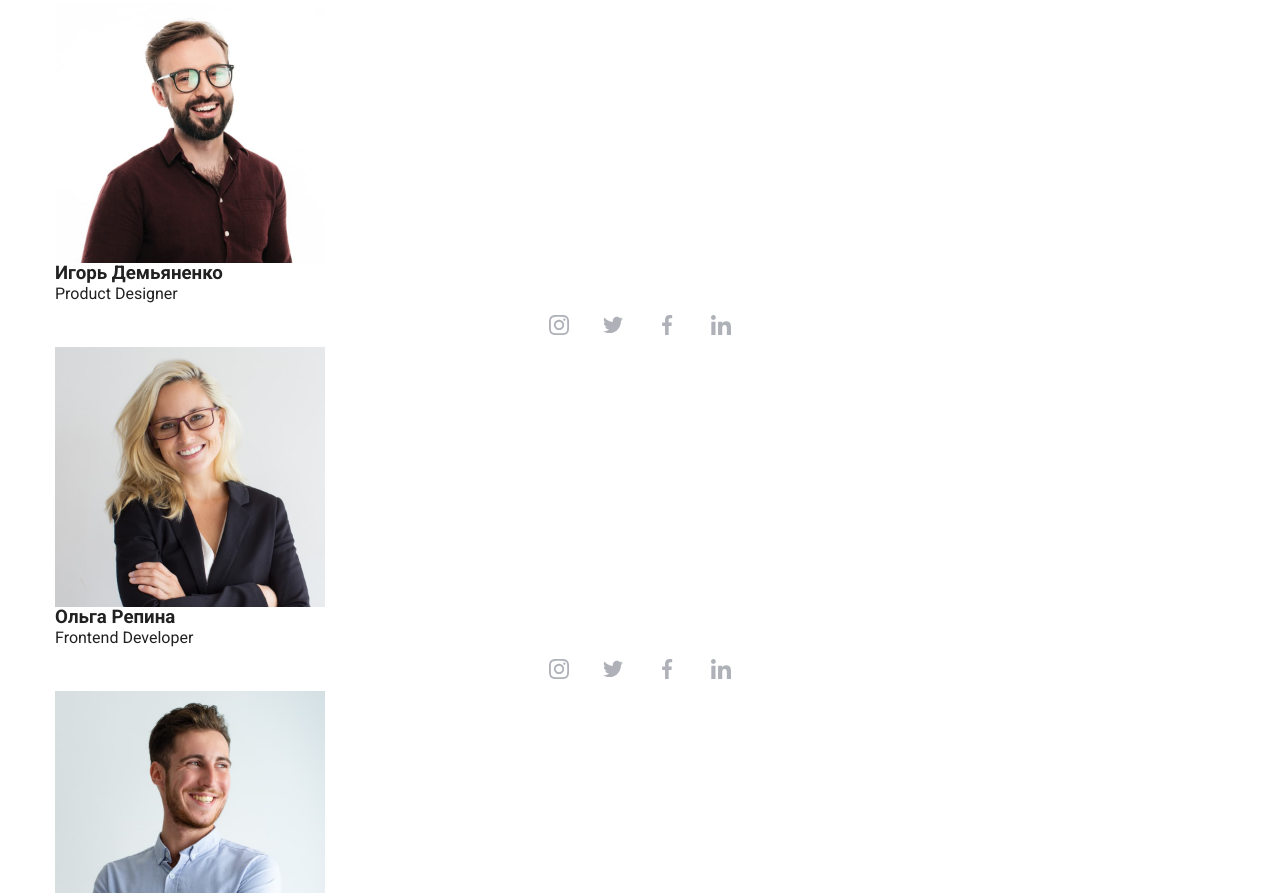
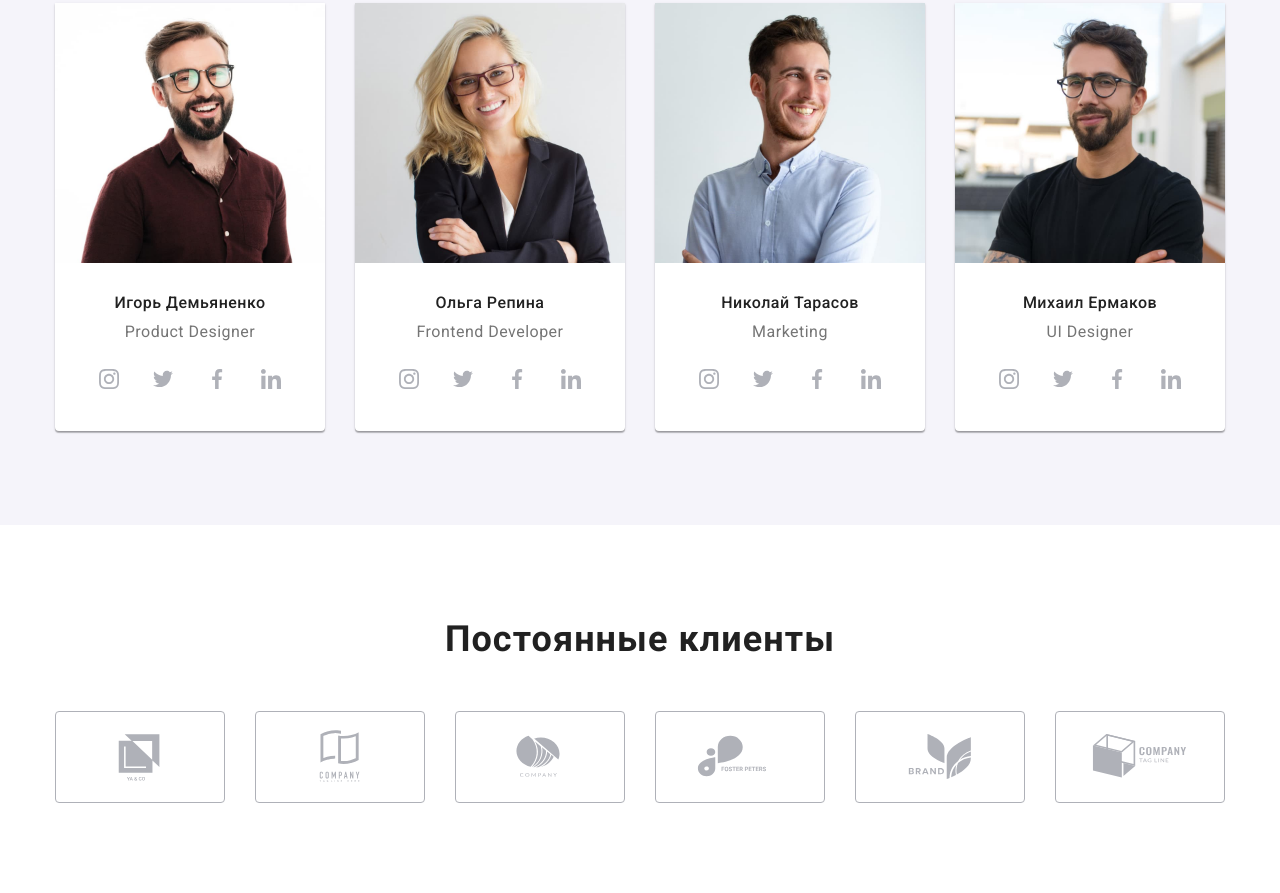
Before and after one commit to dima-zharyy/goit-markup-hw-08, a plain HTML site: page index.html in a window 1280 px wide. Shown: the part 1810-2703 px from the top of the page. Drawn offline with nearby package versions, Linux system fonts and the light colour scheme.

Commit message:
edited-team-clients

```diff
--- a/sass/layout/_clients.scss
+++ b/sass/layout/_clients.scss
@@ -1,37 +1,71 @@
-// .clients-list {
-//   display: flex;
-// }
+.clients-list {
+  display: flex;
+  @media screen and (max-width: 1199px) {
+    flex-wrap: wrap;
+    margin-right: -30px;
+    margin-bottom: -30px;
+  }
+}
 
-// .clients-list__item {
-//   @include centered-flex;
-//   flex-basis: calc((100% - 150px) / 6);
-//   width: 170px;
-//   height: 92px;
+.clients-list__item {
+  @include centered-flex;
+  height: 92px;
+  @media screen and (max-width: 1199px) {
+    margin-right: 30px;
+    margin-bottom: 30px;
+  }
 
-//   &:not(:last-child) {
-//     margin-right: $gallery-item-margin;
-//   }
-// }
+  @media screen and (max-width: 767px) {
+    flex-basis: calc(100% / 2 - 30px);
+    width: 210px;
+  }
 
-// .clients-list__link {
-//   @include centered-flex;
-//   width: 170px;
-//   height: 92px;
+  @media screen and (min-width: 768px) and (max-width: 1199px) {
+    flex-basis: calc(100% / 3 - 30px);
+    width: 226px;
+  }
 
-//   color: #afb1b8;
+  @media screen and (min-width: 1200px) {
+    flex-basis: calc((100% - 150px) / 6);
+    width: 170px;
+  }
+  &:not(:last-child) {
+    @media screen and (min-width: 1200px) {
+      margin-right: 30px;
+    }
+  }
+}
 
-//   border: 1px solid #afb1b8;
-//   border-radius: 4px;
+.clients-list__link {
+  @include centered-flex;
+  @media screen and (max-width: 767px) {
+    width: 210px;
+  }
 
-//   transition: $transition-color, $transition-border;
+  @media screen and (min-width: 768px) and (max-width: 1199px) {
+    width: 226px;
+  }
 
-//   &:hover,
-//   &:focus {
-//     color: $accent-color;
-//     border: 1px solid $accent-color;
-//   }
-// }
+  @media screen and (min-width: 1200px) {
+    width: 170px;
+  }
 
-// .clients-list__icon {
-//   fill: currentColor;
-// }
+  height: 92px;
+
+  color: #afb1b8;
+
+  border: 1px solid #afb1b8;
+  border-radius: 4px;
+
+  transition: $transition-color, $transition-border;
+
+  &:hover,
+  &:focus {
+    color: $accent-color;
+    border: 1px solid $accent-color;
+  }
+}
+
+.clients-list__icon {
+  fill: currentColor;
+}
--- a/sass/layout/_team.scss
+++ b/sass/layout/_team.scss
@@ -1,43 +1,58 @@
-// .section--other-background {
-//   background-color: $secondary-background-color;
-// }
+.section--other-background {
+  background-color: $secondary-background-color;
+}
 
-// .team-list {
-//   display: flex;
-// }
+.team-list {
+  @media screen and (min-width: 768px) {
+    display: flex;
+    flex-wrap: wrap;
+  }
 
-// .team-list__item {
-//   background-color: $primary-white-color;
-//   box-shadow: 0px 1px 3px rgba(0, 0, 0, 0.12), 0px 1px 1px rgba(0, 0, 0, 0.14),
-//     0px 2px 1px rgba(0, 0, 0, 0.2);
-//   border-radius: 0px 0px 4px 4px;
+  @media screen and (min-width: 768px) and (max-width: 1199px) {
+    margin-right: -30px;
+    margin-bottom: -30px;
+  }
+}
 
-//   &:not(:nth-child(4n)) {
-//     margin-right: 30px;
-//   }
-// }
+.team-list__item {
+  background-color: $primary-white-color;
+  box-shadow: 0px 1px 3px rgba(0, 0, 0, 0.12), 0px 1px 1px rgba(0, 0, 0, 0.14),
+    0px 2px 1px rgba(0, 0, 0, 0.2);
+  border-radius: 0px 0px 4px 4px;
 
-// .team-list__title {
-//   margin-bottom: 10px;
+  @media screen and (min-width: 768px) and (max-width: 1199px) {
+    flex-basis: calc(100% / 2 - 30px);
+    margin-right: 30px;
+    margin-bottom: 30px;
+  }
+  &:not(:last-child) {
+    @media screen and (min-width: 1200px) {
+      margin-right: 30px;
+    }
+  }
+}
 
-//   font-weight: 500;
-//   font-size: 16px;
-//   line-height: 1.19;
-//   text-align: center;
-//   letter-spacing: 0.03em;
-// }
+.team-list__title {
+  margin-bottom: 10px;
 
-// .team-list__text {
-//   margin-bottom: 16px;
+  font-weight: 500;
+  font-size: 16px;
+  line-height: 1.19;
+  text-align: center;
+  letter-spacing: 0.03em;
+}
 
-//   line-height: 19px;
-//   text-align: center;
-//   letter-spacing: 0.03em;
+.team-list__text {
+  margin-bottom: 16px;
 
-//   color: $secondary-text-color;
-// }
+  line-height: 19px;
+  text-align: center;
+  letter-spacing: 0.03em;
 
-// .team-list__wrap {
-//   padding-top: 30px;
-//   padding-bottom: 30px;
-// }
+  color: $secondary-text-color;
+}
+
+.team-list__wrap {
+  padding-top: 30px;
+  padding-bottom: 30px;
+}
```
Also changed, not shown: css/main.css, css/main.min.css, 2 other files.
